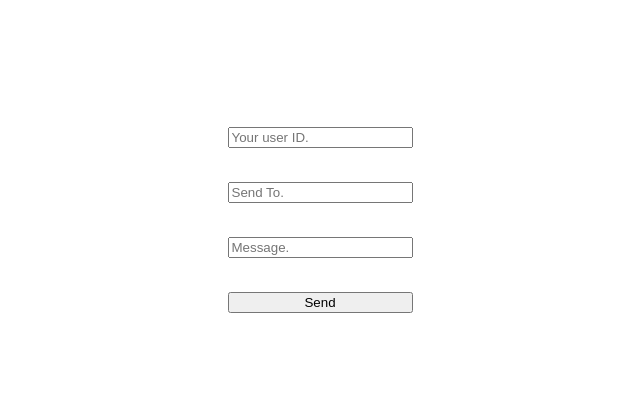
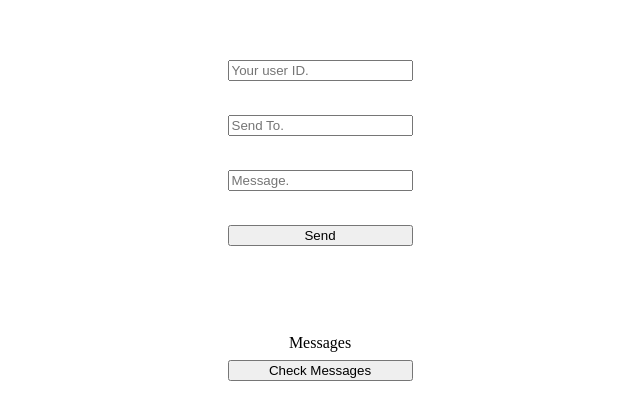
Before and after one commit to gustavocamposa/web-messenger, a React (Vite) app in the folder frontend/: page / in a window 1280 px wide. Shown: the part 188-608 px from the top of the page, without its empty margins (320-960 px from the left). Built offline with nearby package versions, Linux system fonts and the light colour scheme; no server answers.

Commit message:
feat/adicionado botão de check messages. Mudado o sistema de resetar as mensagens por get. App.jsx sem o useEffect.

```diff
--- a/frontend/src/App.jsx
+++ b/frontend/src/App.jsx
@@ -1,19 +1,7 @@
 import "./styles/style.css"
 import PaginaPrincipal from "./pages/PaginaPrincipal";
-import { useEffect, useState } from "react";
 
 function App() {
-
-  const userId = "user-2";
-
-  useEffect(() => {
-    fetch(`http://localhost:3000/messages/${userId}`)
-      .then((response) => response.json())
-      .then((data) => {
-        setMessages(data);
-      });
-  }, []);
-
   return (
     <>
       <PaginaPrincipal />
--- a/frontend/src/pages/PaginaPrincipal.jsx
+++ b/frontend/src/pages/PaginaPrincipal.jsx
@@ -4,9 +4,32 @@ export default function PaginaPrincipal() {
     const [text, setText] = useState("")
     const [send, setSend] = useState("")
     const [message, setMessage] = useState("")
+    const [messages, setMessages] = useState([])
 
-    function sendMessage() {
+    async function sendMessage() {
+        const response = await fetch("http://localhost:3000/messages", {
+            method: "POST",
+            headers: {
+                "Content-Type": "application/json"
+            },
+            body: JSON.stringify({
+                from: text,
+                to: send,
+                text: message,
+            })
+        })
 
+        await response.json()
+
+        setMessage("")
+    }
+
+    async function getMessages() {
+        const response = await fetch(`http://localhost:3000/messages/${text}`)
+
+        const data = await response.json()
+
+        setMessages(data)
     }
     return (
         <>
@@ -27,7 +50,22 @@ export default function PaginaPrincipal() {
                         onChange={(e) => setMessage(e.target.value)}
                         placeholder="Message." />
                     <br />
-                    <button>Send</button>
+
+                    <button onClick={sendMessage}>Send</button>
+
+                    <div className="messages">
+
+                        Messages
+
+                        <button onClick={getMessages}>Check Messages</button>
+
+                        {messages.map((message, index) => (
+                            <p key={index}>
+                                {message.from}: {message.text}
+                            </p>
+                        ))}
+                    </div>
+
                 </label>
             </div>
         </>
--- a/frontend/src/styles/style.css
+++ b/frontend/src/styles/style.css
@@ -10,3 +10,11 @@ label {
     flex-direction: column;
     gap: 8px;
 }
+
+.messages {
+    margin-top: 10vh;
+    display: flex;
+    flex-direction: column;
+    text-align: center;
+    gap: 8px;
+}
```
Also changed, not shown: 1 other file (tests, documents, lock files or other folders).
